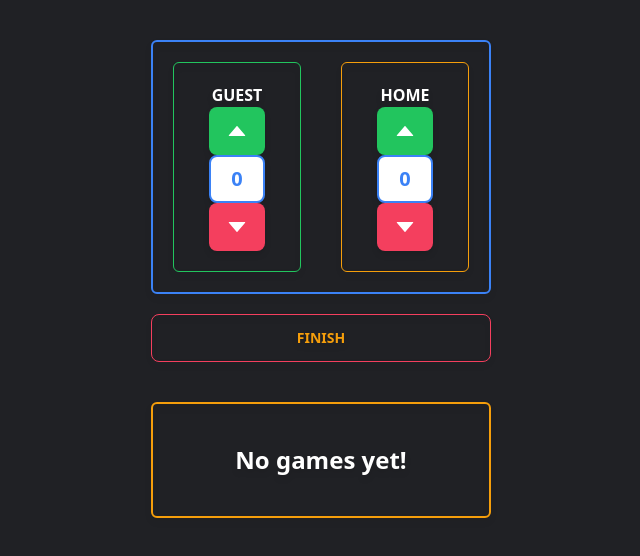
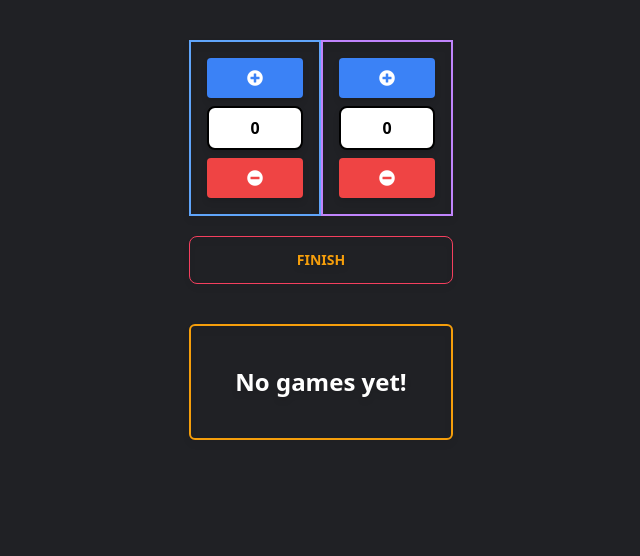
Before and after one commit to rimoza/Lalis, a React (Vite) app: page / in a window 1280 px wide. Shown: the top 556 px of the page, without its empty margins (319-959 px from the left). Built offline with nearby package versions, Linux system fonts and the light colour scheme.

Commit message:
feat: Score component implemented based on suggestions from ChatGPT

```diff
--- a/index.html
+++ b/index.html
@@ -4,6 +4,14 @@
     <meta charset="UTF-8" />
     <link rel="icon" type="image/svg+xml" href="/vite.svg" />
     <meta name="viewport" content="width=device-width, initial-scale=1.0" />
+    <!-- Add Font Awesome -->
+    <link
+      rel="stylesheet"
+      href="https://cdnjs.cloudflare.com/ajax/libs/font-awesome/5.15.3/css/all.min.css"
+      integrity="sha512-iBBXm8fW90+nuLcSKlbmrPcLa0OT92xO1BIsZ+ywDWZCvqsWgccV3gFoRBv0z+8dLJgyAHIhR35VZc2oM/gI1w=="
+      crossorigin="anonymous"
+      referrerpolicy="no-referrer"
+    />
     <title>LALIS</title>
   </head>
   <body style="background-color: #202125">
--- a/package.json
+++ b/package.json
@@ -9,7 +9,9 @@
     "preview": "vite preview"
   },
   "dependencies": {
+    "classnames": "^2.3.2",
     "daisyui": "^2.42.1",
+    "font-awesome": "^4.7.0",
     "react": "^18.2.0",
     "react-dom": "^18.2.0",
     "react-icons": "^4.7.1"
--- a/src/App.tsx
+++ b/src/App.tsx
@@ -1,7 +1,9 @@
 import React, { useState } from "react";
+import 'font-awesome/css/font-awesome.css';
 import Top from "./components/top/top";
 import FinishButton from "./components/buttons/finishButton";
 import Games from "./components/games/games";
+import Score from "./components/score";
 
 export type UserType = 'guest' | 'home'
 export declare interface IUser {
@@ -15,44 +17,44 @@ export declare interface IUserHistory {
 }
 
 function App() {
-  const [guest, setGuest] = useState<IUser>({ title: 'guest', value: 0 });
-  const [home, setHome] = useState<IUser>({ title: 'home', value: 0 });
-  const [userHistory, setUserHistory] = useState<IUserHistory[]>([]);
+  // const [guest, setGuest] = useState<IUser>({ title: 'guest', value: 0 });
+  // const [home, setHome] = useState<IUser>({ title: 'home', value: 0 });
+  // const [userHistory, setUserHistory] = useState<IUserHistory[]>([]);
 
-  const increment = (userType: UserType) => {
-    if (userType === 'guest') {
-      setGuest((prevState) => ({ ...prevState, value: guest.value + 1 }));
-    };
-    if (userType === 'home') {
-      setHome((prevState) => ({ ...prevState, value: home.value + 1 }));
-    };
-  }
+  // const increment = (userType: UserType) => {
+  //   if (userType === 'guest') {
+  //     setGuest((prevState) => ({ ...prevState, value: guest.value + 1 }));
+  //   };
+  //   if (userType === 'home') {
+  //     setHome((prevState) => ({ ...prevState, value: home.value + 1 }));
+  //   };
+  // }
 
-  const decrement = (userType: UserType) => {
-    if (userType === 'guest') {
-      if (guest.value <= 0) {
-        return
-      } else {
-        setGuest((prevState) => ({ ...prevState, value: guest.value - 1 }));
-      }
-    };
-    if (userType === 'home') {
-      if (home.value <= 0) {
-        return
-      } else {
-        setHome((prevState) => ({ ...prevState, value: home.value - 1 }));
-      }
-    };
-  }
+  // const decrement = (userType: UserType) => {
+  //   if (userType === 'guest') {
+  //     if (guest.value <= 0) {
+  //       return
+  //     } else {
+  //       setGuest((prevState) => ({ ...prevState, value: guest.value - 1 }));
+  //     }
+  //   };
+  //   if (userType === 'home') {
+  //     if (home.value <= 0) {
+  //       return
+  //     } else {
+  //       setHome((prevState) => ({ ...prevState, value: home.value - 1 }));
+  //     }
+  //   };
+  // }
 
-  const finish = () => {
-    setUserHistory((prevState) => [
-      ...prevState,
-      { no: prevState.length, guest: guest, home: home },
-    ]);
-    setGuest({ title: 'guest', value: 0 });
-    setHome({ title: 'home', value: 0 });
-  }
+  // const finish = () => {
+  //   setUserHistory((prevState) => [
+  //     ...prevState,
+  //     { no: prevState.length, guest: guest, home: home },
+  //   ]);
+  //   setGuest({ title: 'guest', value: 0 });
+  //   setHome({ title: 'home', value: 0 });
+  // }
 
   const deleteHistoryItem = (item: IUserHistory) => {
     // Confirm delete from user.
@@ -69,10 +71,49 @@ function App() {
     }
   }
 
+  const [homeScore, setHomeScore] = useState(0)
+  const [guestScore, setGuestScore] = useState(0)
+  const [userHistory, setUserHistory] = useState<IUserHistory[]>([])
+
+  const increment = (isHome: boolean) => {
+    if (isHome) {
+      setHomeScore((prevState) => prevState + 1)
+    } else {
+      setGuestScore((prevState) => prevState + 1)
+    }
+  }
+  const decrement = (isHome: boolean) => {
+    if (isHome) {
+      if (homeScore <= 0) {
+        return
+      } else {
+        setHomeScore((prevState) => prevState - 1)
+      }
+    } else {
+      if (guestScore <= 0) {
+        return
+      } else {
+        setGuestScore((prevState) => prevState - 1)
+      }
+    }
+  }
+
+  const finish = () => {
+    setUserHistory((prevState) => [
+      ...prevState,
+      { no: prevState.length, guest: { title: 'guest', value: guestScore }, home: { title: 'home', value: homeScore } },
+    ]);
+    setHomeScore(0)
+    setGuestScore(0)
+  }
+
   return (
     <div className='bg-dark w-full min-h-screen flex justify-center text-white'>
       <div id='wrapper' className='px-5 py-5 my-5 rounded-md drop-shadow-md'>
-        <Top increment={increment} decrement={decrement} guest={guest} home={home} />
+        <div className="flex flex-row justify-between w-full">
+          <Score value={homeScore} isHome={true} increment={increment} decrement={decrement} />
+          <Score value={guestScore} isHome={false} increment={increment} decrement={decrement} />
+        </div>
         <div id='divider'>
           <FinishButton onClick={finish}>
             <span>Finish</span>
--- /dev/null
+++ b/src/components/score.tsx
@@ -0,0 +1,27 @@
+import React from 'react';
+import classnames from 'classnames';
+
+type ScoreProps = {
+  isHome: boolean;
+  value: number;
+  increment: (isHome: boolean) => void;
+  decrement: (isHome: boolean) => void;
+};
+
+const Score: React.FC<ScoreProps> = (props) => {
+  const { isHome, value, increment, decrement } = props;
+
+  const rootClass = classnames("flex flex-col items-center p-4", {
+    "border-2 border-blue-400": isHome,
+    "border-2 border-purple-400": !isHome,
+  });
+
+  return (
+    <div className={rootClass}>
+      <button className="bg-blue-500 hover:bg-blue-700 text-white font-bold py-2 px-4 rounded mb-2 w-24" onClick={() => increment(isHome)}><i className="fas fa-plus-circle"></i></button>
+      <div className="border-2 border-black rounded-lg p-2 text-black font-bold w-24 text-center bg-white">{value}</div>
+      <button className="bg-red-500 hover:bg-red-700 text-white font-bold py-2 px-4 rounded mt-2 w-24" onClick={() => decrement(isHome)}><i className="fas fa-minus-circle"></i></button>
+    </div>
+  );
+}
+export default Score;
```
Also changed, not shown: 1 other file (tests, documents, lock files or other folders).
